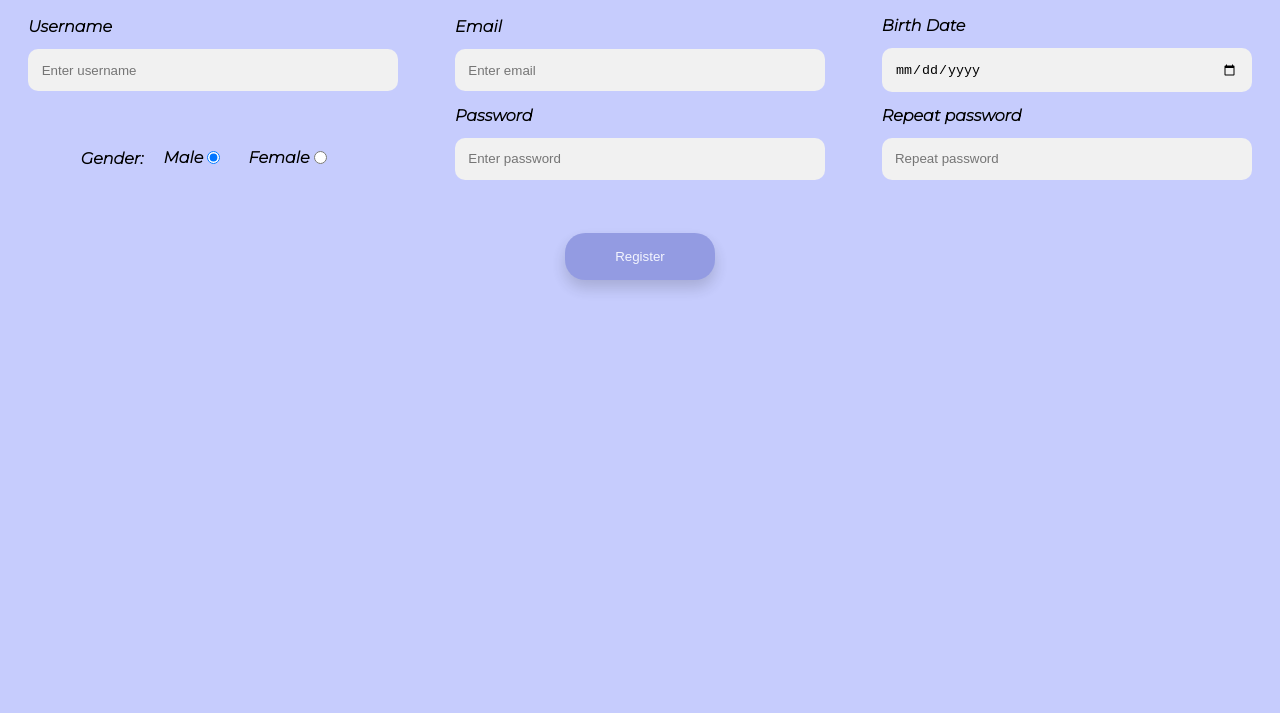
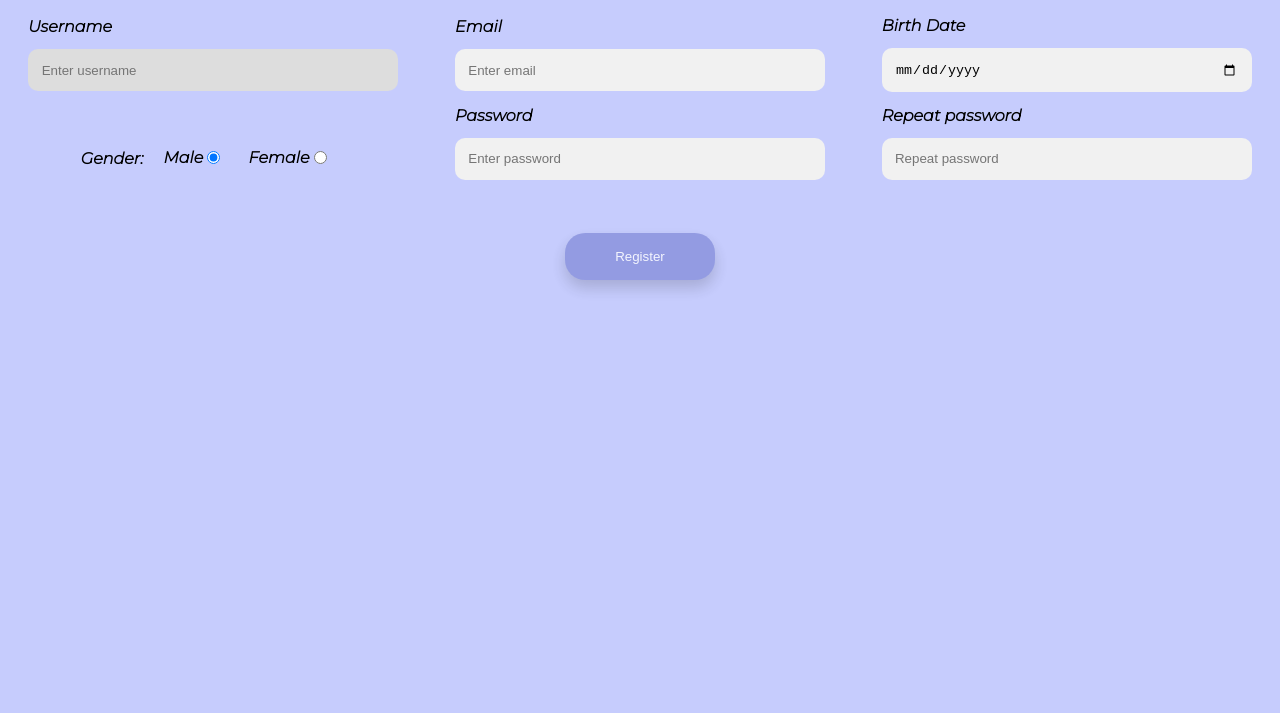
Before and after one commit to johnLexicon/Labb2, a plain HTML site: page index.html in a window 1280 px wide. Shown: the part 87-800 px from the top of the page. Drawn offline with Linux system fonts and the light colour scheme.

Commit message:
Added autofocus to username input.

```diff
--- a/index.html
+++ b/index.html
@@ -12,7 +12,7 @@
         <div class="row">
             <div class="formGroup">
                 <label for="username"><strong>Username</strong></label>
-                <input type="text" placeholder="Enter username" name="username" id="username">
+                <input type="text" placeholder="Enter username" name="username" id="username" autofocus>
             </div>
             <div class="formGroup">
                 <label for="email"><strong>Email</strong></label>
```
